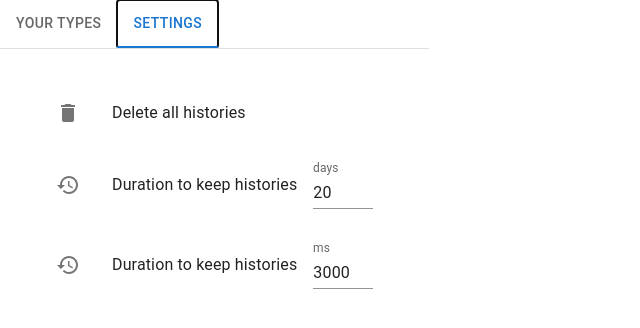
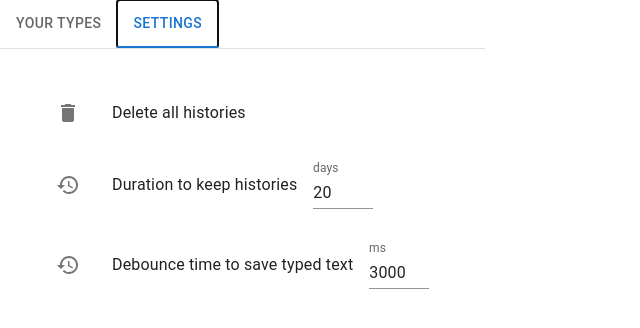
Before and after one commit to tatsuya-asami/save-your-type, a React (Vite) app: page / in a window 1280 px wide. Both pictures are taken after a click on the tab "SETTINGS". Shown: the top 328 px of the page, without its empty margins (0-640 px from the left). Built offline with nearby package versions, Linux system fonts and the light colour scheme.

Commit message:
feat: enhance ListItemInputNumber component with unit prop and update labels for clarity

```diff
--- a/src/popup/DebounceTimeMs.tsx
+++ b/src/popup/DebounceTimeMs.tsx
@@ -11,7 +11,8 @@ export const DebounceTimeMs: React.FC = () => {
   return (
     <ListItemInputNumber
       icon={<HistoryIcon />}
-      label={"ms"}
+      label={"Debounce time to save typed text"}
+      unit={"ms"}
       value={debounceTimeMs}
       slotProps={{
         htmlInput: { min: 100, max: 10000, style: { width: 60 } },
--- a/src/popup/DurationDaysToKeepHistories.tsx
+++ b/src/popup/DurationDaysToKeepHistories.tsx
@@ -8,7 +8,8 @@ export const DurationDaysToKeepHistories: React.FC = () => {
   return (
     <ListItemInputNumber
       icon={<HistoryIcon />}
-      label={"days"}
+      label={"Duration to keep histories"}
+      unit={"days"}
       value={settings.durationDaysToKeepHistories}
       slotProps={{
         htmlInput: { min: 1, max: 180, style: { width: 60 } },
--- a/src/popup/ListItemInputNumber.tsx
+++ b/src/popup/ListItemInputNumber.tsx
@@ -8,6 +8,7 @@ type Props = {
   icon: ReactNode;
   handleClick?: () => void;
   label: string;
+  unit: string;
   value: number;
   slotProps?: TextFieldProps["slotProps"];
   handleChange: (e: React.ChangeEvent<HTMLInputElement>) => void;
@@ -18,19 +19,20 @@ export const ListItemInputNumber: React.FC<Props> = ({
   handleClick,
   value,
   label,
+  unit,
   slotProps,
   handleChange,
 }) => {
   return (
     <ListItem icon={icon} handleClick={handleClick}>
       <Stack alignItems={"center"} direction={"row"} spacing={2}>
-        <ListItemText primary={"Duration to keep histories"} />
+        <ListItemText primary={label} />
         <ListItemText
           primary={
             <TextField
               slotProps={slotProps}
               variant="standard"
-              label={label}
+              label={unit}
               type="number"
               value={value}
               onChange={handleChange}
```
